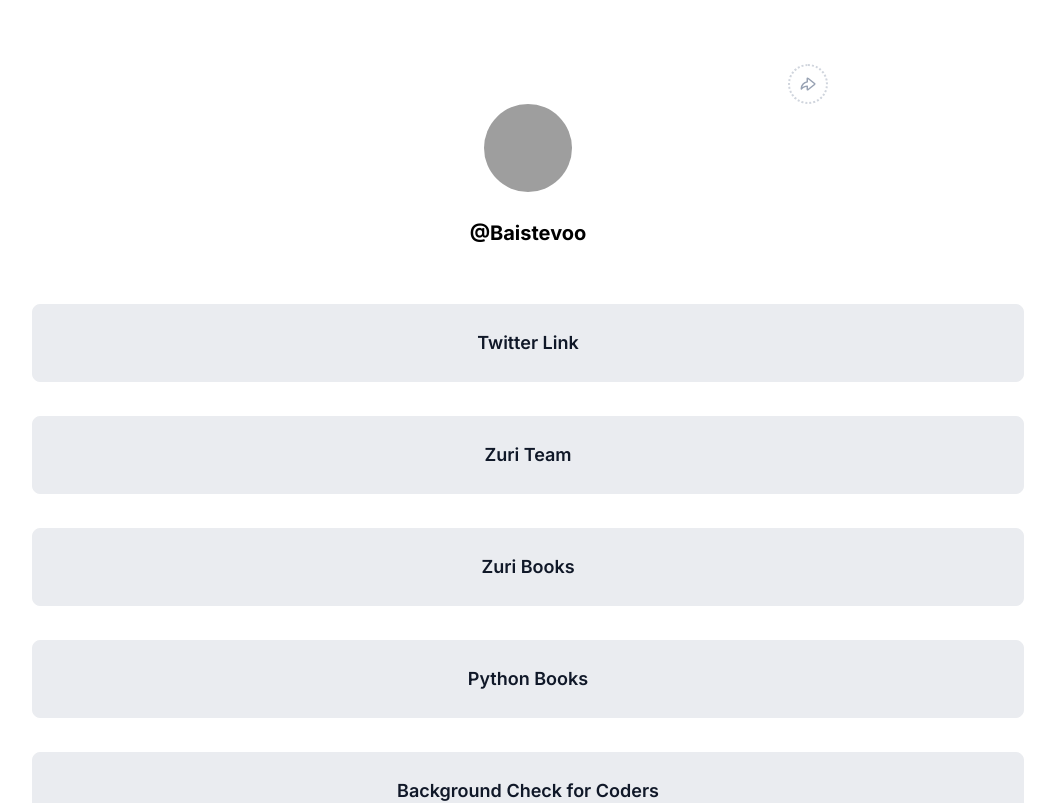
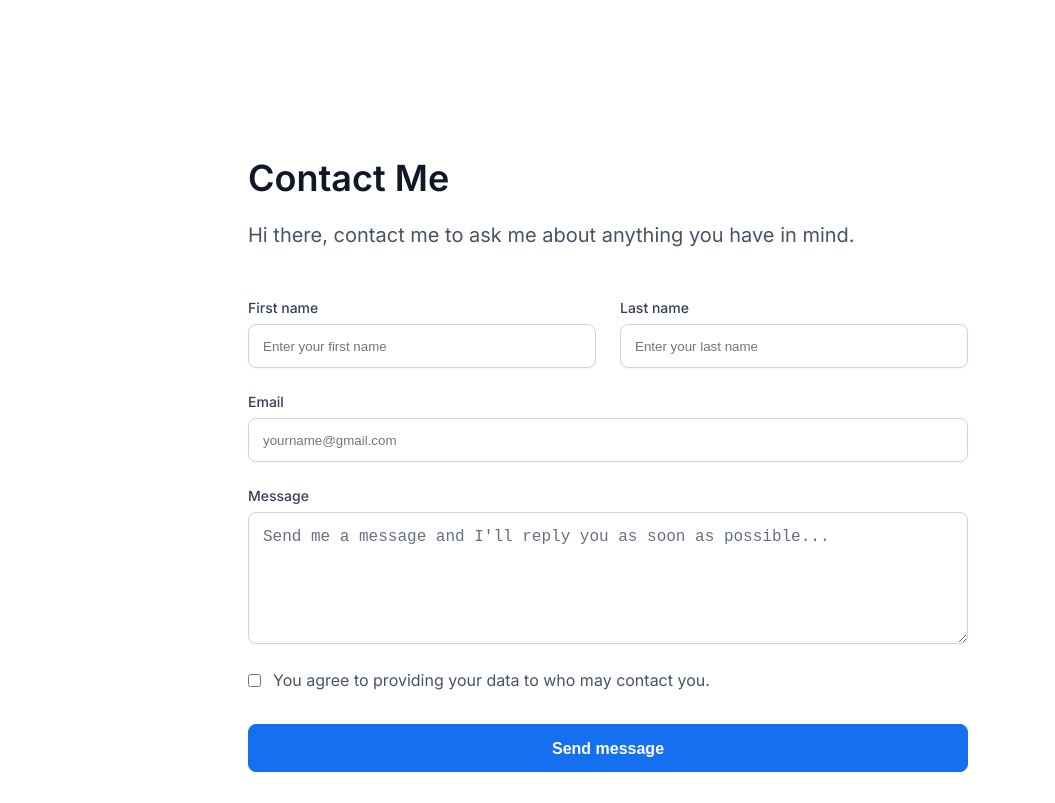
Before and after one commit to stivex001/hng9_linktree, a React (Create React App) app: page /contact in a window 1280 px wide. Shown: the top 803 px of the page, without its empty margins (112-1167 px from the left). Built offline with nearby package versions, Linux system fonts and the light colour scheme; grey boxes are pictures that could not be loaded.

Commit message:
feat: added a contact page to the project

```diff
--- a/package.json
+++ b/package.json
@@ -8,6 +8,7 @@
     "@testing-library/user-event": "^13.5.0",
     "react": "^18.2.0",
     "react-dom": "^18.2.0",
+    "react-router-dom": "^6.4.3",
     "react-scripts": "5.0.1",
     "react-web-share": "^2.0.2",
     "web-vitals": "^2.1.4"
--- a/src/App.js
+++ b/src/App.js
@@ -1,13 +1,19 @@
+import { Route, Routes} from "react-router-dom"
+
 import Footer from "./components/Footer/Footer";
 import Link from "./components/Links/Link";
 import Social from "./components/Social/Social";
 import User from "./components/User/User";
+import Contact from "./contact/Contact";
 import "./index.css"
 
 
 function App() {
   return (
     <>
+    <Routes>
+    <Route path="/contact" element={<Contact />} />
+  </Routes>
   <header className="container">
     <User />
   </header>
--- a/src/components/Links/Link.jsx
+++ b/src/components/Links/Link.jsx
@@ -1,4 +1,5 @@
 import "./link.css";
+import { Link as ContactLink } from "react-router-dom";
 
 const Link = () => {
   const myLinks = [
@@ -40,6 +41,13 @@
       subText:
         "Get the best design book that will help you create truly professional designs",
     },
+    // {
+    //   id: "contact Me",
+    //   name: "Contact Me",
+    //   link: "/contact",
+    //   subText:
+    //     "",
+    // },
   ];
   return (
     <div className="links-wrapper">
@@ -62,6 +70,8 @@
           </div>
         );
       })}
+
+      <ContactLink to="/contact">Contact Me</ContactLink>
     </div>
   );
 };
--- /dev/null
+++ b/src/contact/Contact.jsx
@@ -0,0 +1,53 @@
+import "./contact.css";
+
+const Contact = () => {
+  return (
+    <div className="contact-wrapper">
+      <div className="contact-decs">
+        <h1>Contact Me</h1>
+        <p>Hi there, contact me to ask me about anything you have in mind.</p>
+      </div>
+      <section>
+        <form action="">
+          <div className="form-ctrl">
+            <div className="form-name">
+              <label>First name</label>
+              <input
+                type="text"
+                id="first_name"
+                placeholder="Enter your first name"
+              />
+            </div>
+            <div className="form-name">
+              <label>Last name</label>
+              <input
+                type="text"
+                id="last_name"
+                placeholder="Enter your last name"
+              />
+            </div>
+          </div>
+          <div className="form-email">
+            <label>Email</label>
+            <input type="email" id="email" placeholder="yourname@gmail.com" />
+          </div>
+          <div className="form-message">
+            <label>Message</label>
+            <textarea name="" id="message" cols="30" rows="10">
+              Send me a message and I'll reply you as soon as possible...
+            </textarea>
+          </div>
+          <div className="form-check">
+            <input type="checkbox" name="" id="" />
+            <p>You agree to providing your data to who may contact you.</p>
+          </div>
+          <div className="form-btn">
+            <button id="btn__submit">Send message</button>
+          </div>
+        </form>
+      </section>
+    </div>
+  );
+};
+
+export default Contact;
--- /dev/null
+++ b/src/contact/contact.css
@@ -0,0 +1,196 @@
+.contact-wrapper {
+  width: 100%;
+  height: 100vh;
+  margin-top: 156px;
+  margin-left: 360px;
+  margin-right: 360px;
+}
+
+.contact-decs {
+  display: flex;
+  flex-direction: column;
+  gap: 20px;
+}
+
+.contact-decs h1 {
+  font-weight: 600;
+  font-size: 36px;
+  line-height: 44px;
+  color: #101828;
+}
+
+.contact-decs p {
+  font-weight: 400;
+  font-size: 20px;
+  line-height: 30px;
+  color: #475467;
+}
+
+section {
+  margin-top: 48px;
+}
+
+form {
+  width: 720px;
+}
+
+.form-ctrl {
+  display: flex;
+  align-items: center;
+  gap: 24px;
+}
+
+.form-name {
+  display: flex;
+  flex-direction: column;
+  gap: 6px;
+}
+
+.form-name label {
+  font-weight: 500;
+  font-size: 14px;
+  line-height: 20px;
+  color: #344054;
+}
+
+.form-name input {
+  width: 348px;
+  height: 44px;
+  background: #ffffff;
+  border: 1px solid #d0d5dd;
+  box-shadow: 0px 1px 2px rgba(16, 24, 40, 0.05);
+  border-radius: 8px;
+  padding: 10px 14px;
+}
+
+.form-name input:focus {
+  outline: none;
+}
+
+.form-email {
+  display: flex;
+  flex-direction: column;
+  gap: 6px;
+  margin-top: 24px;
+}
+
+.form-email label {
+  font-weight: 500;
+  font-size: 14px;
+  line-height: 20px;
+  color: #344054;
+}
+
+.form-email input {
+  width: 720px;
+  height: 44px;
+  padding: 10px 14px;
+  background: #ffffff;
+  border: 1px solid #d0d5dd;
+  box-shadow: 0px 1px 2px rgba(16, 24, 40, 0.05);
+  border-radius: 8px;
+}
+
+.form-email input:focus {
+  outline: none;
+}
+
+.form-message {
+  display: flex;
+  flex-direction: column;
+  gap: 6px;
+  margin-top: 24px;
+}
+
+.form-message label {
+  font-weight: 500;
+  font-size: 14px;
+  line-height: 20px;
+  color: #344054;
+}
+
+.form-message textarea {
+  width: 720px;
+  height: 132px;
+  padding: 12px 14px;
+  background: #ffffff;
+  border: 1px solid #d0d5dd;
+  box-shadow: 0px 1px 2px rgba(16, 24, 40, 0.05);
+  border-radius: 8px;
+  font-weight: 400;
+  font-size: 16px;
+  line-height: 24px;
+  color: #667085;
+}
+
+.form-check {
+  display: flex;
+  align-items: center;
+  gap: 12px;
+  margin-top: 24px;
+}
+
+.form-check p {
+  font-weight: 400;
+  font-size: 16px;
+  line-height: 24px;
+  color: #475467;
+}
+
+.form-btn {
+  margin-top: 32px;
+  width: 720px;
+  height: 48px;
+  padding: 12px 20px;
+  background: #1570ef;
+  border: 1px solid #1570ef;
+  box-shadow: 0px 1px 2px rgba(16, 24, 40, 0.05);
+  border-radius: 8px;
+  cursor: pointer;
+}
+
+.form-btn button {
+  font-weight: 600;
+  font-size: 16px;
+  line-height: 24px;
+  color: #ffffff;
+  background: none;
+  border: none;
+  display: flex;
+  margin: auto;
+  cursor: pointer;
+}
+
+@media screen and (max-width: 768px) {
+  .contact-wrapper {
+    margin-top: 64px;
+    margin-left: 16px;
+    margin-right: 16px;
+  }
+
+  .contact-decs p {
+    font-size: 18px;
+    line-height: 28px;
+  }
+
+  form {
+    width: 343px;
+  }
+  .form-ctrl {
+    flex-direction: column;
+  }
+  .form-name,
+  .form-email input {
+    width: 343px;
+  }
+
+  .form-message textarea {
+    width: 343px;
+  }
+
+  .form-btn {
+    width: 343px;
+    height: 48px;
+    padding: 12px 20px;
+  }
+}
--- a/src/index.js
+++ b/src/index.js
@@ -1,12 +1,14 @@
-import React from 'react';
-import ReactDOM from 'react-dom/client';
-import './index.css';
-import App from './App';
+import React from "react";
+import ReactDOM from "react-dom/client";
+import "./index.css";
+import App from "./App";
+import { BrowserRouter as Router } from "react-router-dom";
 
-
-const root = ReactDOM.createRoot(document.getElementById('root'));
+const root = ReactDOM.createRoot(document.getElementById("root"));
 root.render(
   <React.StrictMode>
-    <App />
+    <Router>
+      <App />
+    </Router>
   </React.StrictMode>
 );
```
Also changed, not shown: 1 other file (tests, documents, lock files or other folders).
